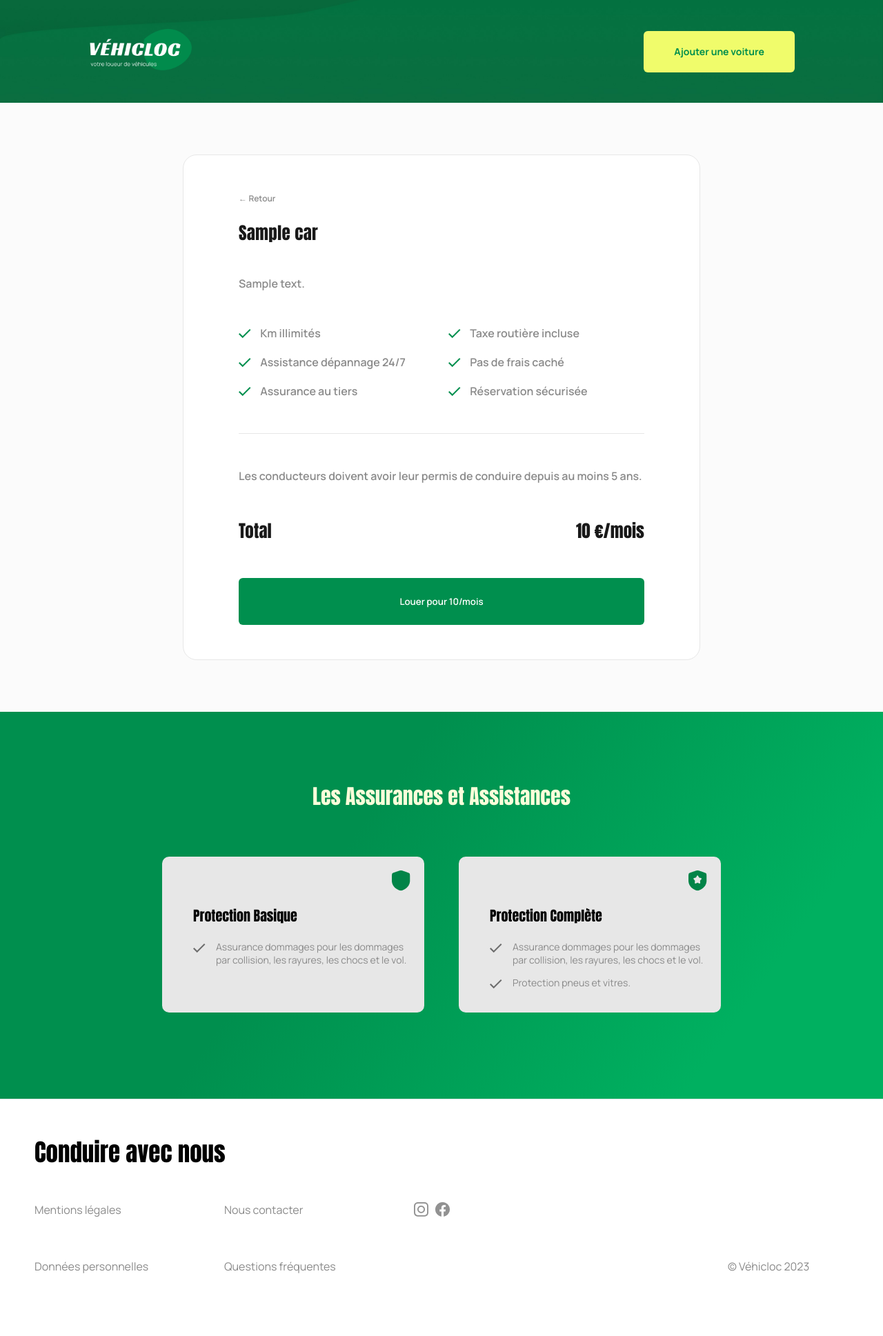
After one commit to zacube/p8VehiLoc, a Symfony app: template templates/car/detail.html.twig in a window 1280 px wide. The commit adds this page. Shown: the whole page at 69% size. Run offline with Twig, Linux system fonts and the light colour scheme; the template is opened without the code that fills it: most values are stand-ins (such as "Sample title", 1, 10 or a date in 2020); some libraries are stand-ins or nearby versions.

Commit message:
Ajout de la page Détail d'une voiture

```diff
--- a/templates/base.html.twig
+++ b/templates/base.html.twig
@@ -12,7 +12,7 @@
 <body>
 <header>
     <nav>
-        <a href="#"><img src="{{ asset('assets/img/logo.png') }}" alt="Vehicloc"/></a>
+        <a href="{{ path('app_car')}}"><img src="{{ asset('assets/img/logo.png') }}" alt="Vehicloc"/></a>
 {#
         <a href="{{ path('app_home') }}"><img src="{{ asset('assets/img/logo.png') }}" alt="Vehicloc"/></a>
 #}
--- /dev/null
+++ b/templates/car/detail.html.twig
@@ -0,0 +1,55 @@
+{% extends 'base.html.twig' %}
+
+
+{% block title %}Détail - {{ parent() }}{% endblock %}
+
+{% block header %}
+{% endblock %}
+
+{% block body %}
+    <section id="car">
+        <a href="{{ path('app_car') }}">← Retour</a>
+        <h1>{{ car.name }}</h1>
+
+        <p class="description-car">{{car.description}}</p>
+
+        <div class="advantages">
+            <div class="single-advantage"><img src="assets/icons/checked.png" alt="" /> Km illimités</div>
+            <div class="single-advantage"><img src="assets/icons/checked.png" alt="" /> Taxe routière incluse</div>
+            <div class="single-advantage"><img src="assets/icons/checked.png" alt="" /> Assistance dépannage 24/7</div>
+            <div class="single-advantage"><img src="assets/icons/checked.png" alt="" /> Pas de frais caché</div>
+            <div class="single-advantage"><img src="assets/icons/checked.png" alt="" /> Assurance au tiers</div>
+            <div class="single-advantage"><img src="assets/icons/checked.png" alt="" /> Réservation sécurisée</div>
+        </div>
+
+        <hr>
+
+        <p class="legal-information">Les conducteurs doivent avoir leur permis de conduire depuis au moins 5 ans.</p>
+
+        <div class="total-rent">
+            <span>Total</span>
+            <span>{{  car.monthlyPrice }} €/mois</span>
+        </div>
+        <button class="btn-add">Louer pour {{  car.monthlyPrice }}/mois</button> <!-- Bouton inactif -->
+    </section>
+
+    <section id="insurances">
+        <h2>Les Assurances et Assistances</h2>
+
+        <div class="insurances-list">
+            <div class="single-insurance">
+                <img src="assets/icons/basic.png" alt="Basique" />
+                <h3>Protection Basique</h3>
+                <p><img src="assets/icons/checked.png" alt="" /> Assurance dommages pour les dommages par collision, les rayures, les chocs et le vol.</p>
+            </div>
+            <div class="single-insurance">
+                <img src="assets/icons/complete.png" alt="Complète" />
+                <h3>Protection Complète</h3>
+                <p><img src="assets/icons/checked.png" alt="" /> Assurance dommages pour les dommages par collision, les rayures, les chocs et le vol.</p>
+                <p><img src="assets/icons/checked.png" alt="" /> Protection pneus et vitres.</p>
+            </div>
+        </div>
+    </section>
+
+
+{% endblock %}
--- a/templates/car/index.html.twig
+++ b/templates/car/index.html.twig
@@ -25,7 +25,7 @@
             {% for car in cars %}
                 <article>
                     <div class="mini-car-title">
-                        <a href="car.html">
+                        <a href="{{ path('app_car_detail', {id: car.id}) }}">
                             <h3>{{ car.name }}</h3>
                             <p>ou similaire | Saint-Étienne</p>
                         </a>
```
Also changed, not shown: src/Controller/CarController.php (+13 -0 lines).
